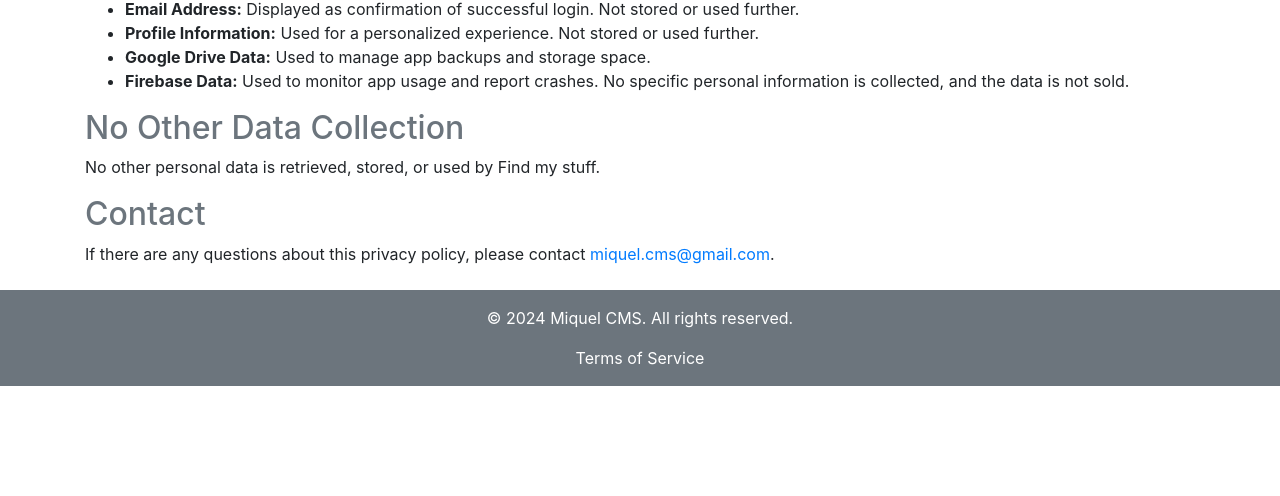
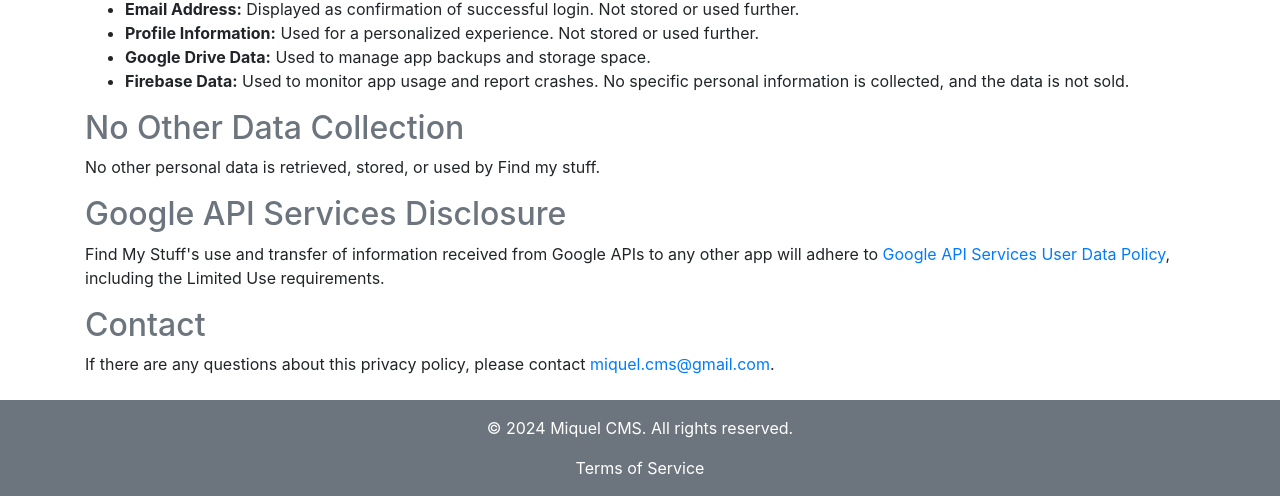
Before and after one commit to miquelcms/find_my_stuff_web, a plain HTML site: page privacy-policy.html in a window 1280 px wide. Shown: the part 728-1224 px from the top of the page. Before the commit the page ends 1114 px from the top, so only its background shows below. Drawn offline with nearby package versions, Linux system fonts and the light colour scheme.

Commit message:
Add api disclosure

```diff
--- a/privacy-policy.html
+++ b/privacy-policy.html
@@ -73,6 +73,9 @@
             <h2 class="text-soft-blue">No Other Data Collection</h2>
             <p>No other personal data is retrieved, stored, or used by Find my stuff.</p>
 
+            <h2 class="text-soft-blue">Google API Services Disclosure</h2>
+            <p>Find My Stuff's use and transfer of information received from Google APIs to any other app will adhere to <a href="https://developers.google.com/terms/api-services-user-data-policy">Google API Services User Data Policy</a>, including the Limited Use requirements.</p>
+
             <h2 class="text-soft-blue">Contact</h2>
             <p>If there are any questions about this privacy policy, please contact <a href="mailto:miquel.cms@gmail.com">miquel.cms@gmail.com</a>.</p>
         </section>
@@ -80,7 +83,8 @@
     <footer class="bg-soft-blue text-white text-center py-3">
         <p>&copy; 2024 Miquel CMS. All rights reserved.</p>
         <a href="terms-of-service.html" class="text-white">Terms of Service</a>
-    </footer>    <script src="https://code.jquery.com/jquery-3.5.1.slim.min.js"></script>
+    </footer>
+    <script src="https://code.jquery.com/jquery-3.5.1.slim.min.js"></script>
     <script src="https://cdn.jsdelivr.net/npm/@popperjs/core@2.5.4/dist/umd/popper.min.js"></script>
     <script src="https://stackpath.bootstrapcdn.com/bootstrap/4.5.2/js/bootstrap.min.js"></script>
 </body>
```
